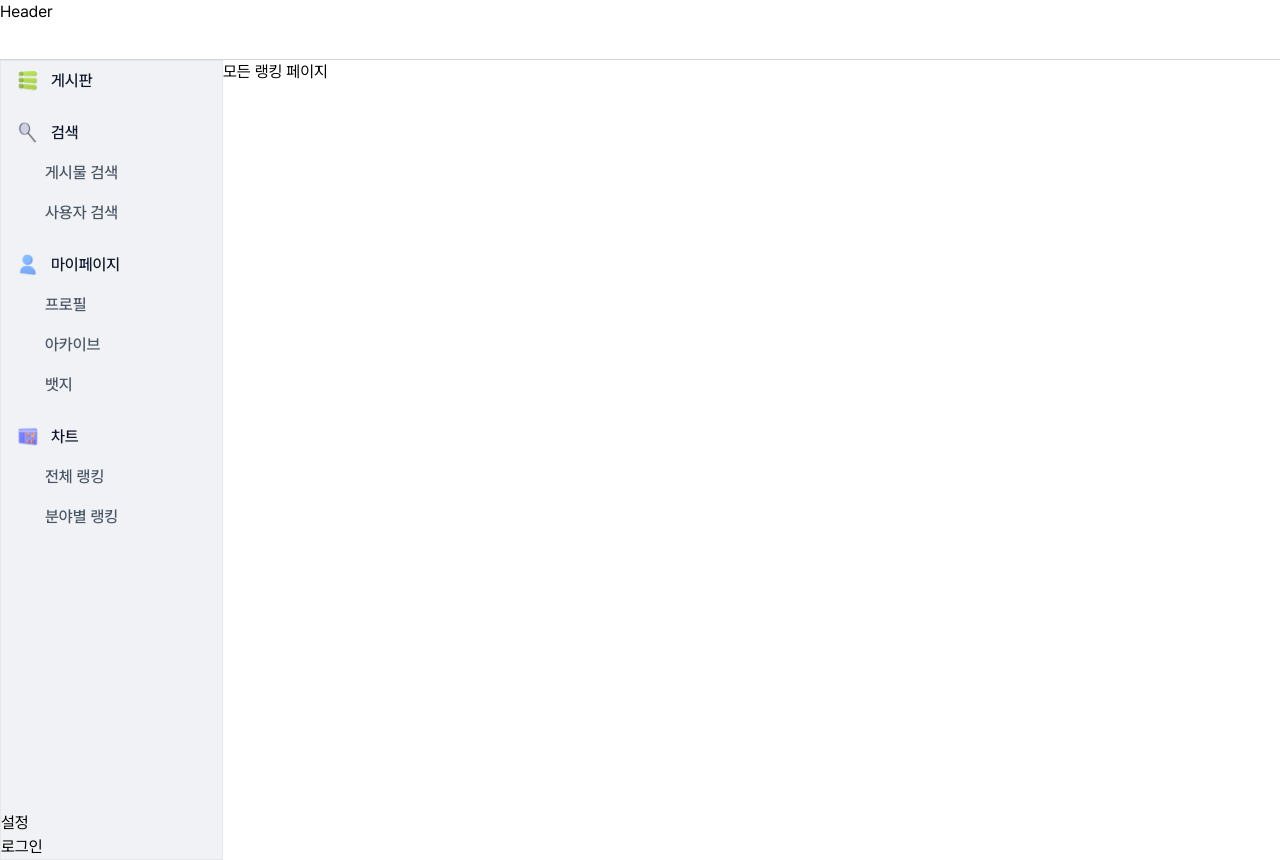
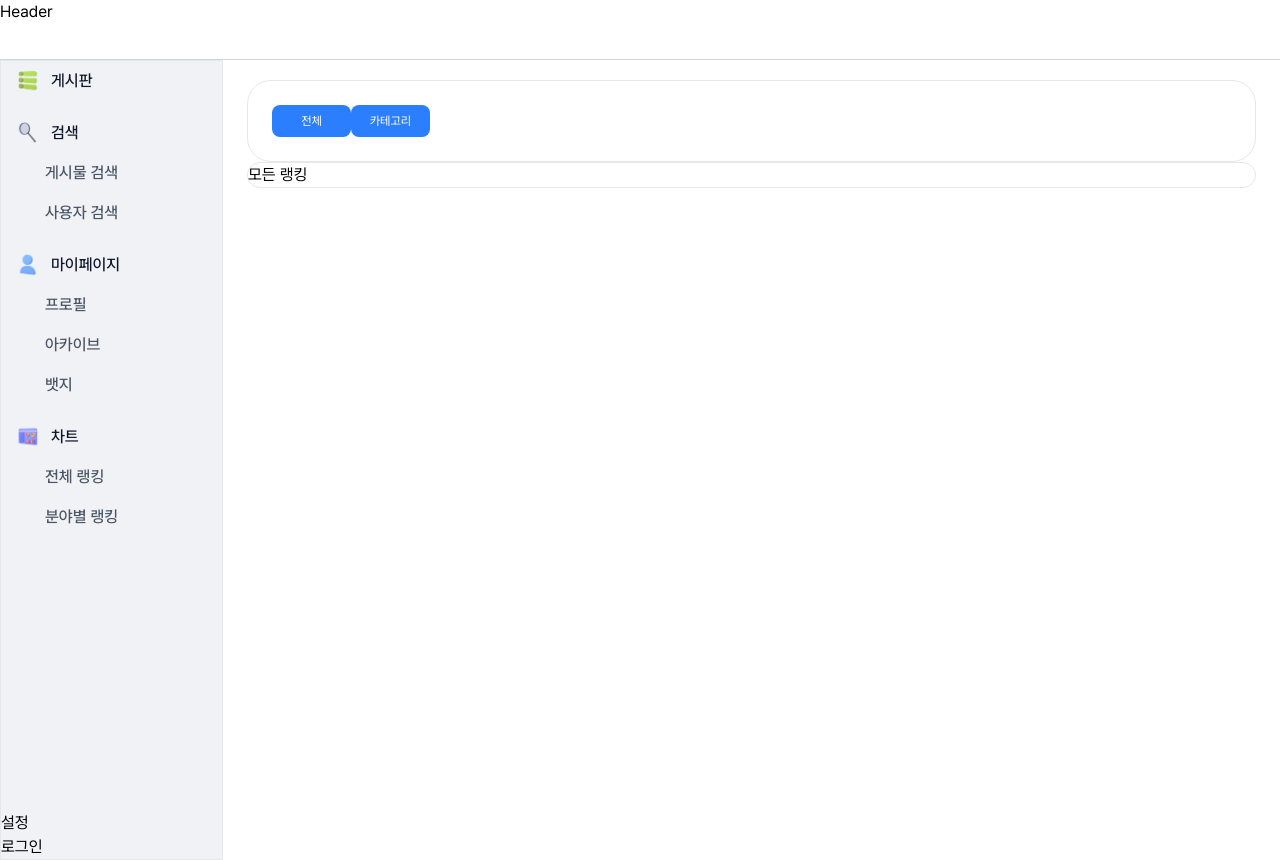
Before and after one commit to prgrms-fe-devcourse/FE7-PROJECT3-TEAM-2, a Next.js app: page /chart/all-rank in a window 1280 px wide. Built offline with nearby package versions, Linux system fonts and the light colour scheme.

Commit message:
feat: chart 페이지 기본 레이아웃 구성

```diff
--- a/src/app/chart/all-rank/page.tsx
+++ b/src/app/chart/all-rank/page.tsx
@@ -1,3 +1,5 @@
+import ResponsiveContainer from "@/components/common/ResponsiveContainer";
+
 export default function page() {
-  return <div>모든 랭킹 페이지</div>;
+  return <ResponsiveContainer className="w-full">{<h1>모든 랭킹</h1>}</ResponsiveContainer>;
 }
--- /dev/null
+++ b/src/app/chart/layout.tsx
@@ -0,0 +1,16 @@
+import { Button } from "@/components/common/Button";
+import ResponsiveContainer from "@/components/common/ResponsiveContainer";
+
+export default function ChartLayout({ children }: { children: React.ReactNode }) {
+  return (
+    <div className="flex w-full flex-col px-6 py-5">
+      <ResponsiveContainer className="w-full">
+        <div className="w-full p-6">
+          <Button size="small">전체</Button>
+          <Button size="small">카테고리</Button>
+        </div>
+      </ResponsiveContainer>
+      {children}
+    </div>
+  );
+}
--- a/src/app/chart/page.tsx
+++ b/src/app/chart/page.tsx
@@ -1,3 +1,5 @@
+import { redirect } from "next/navigation";
+
 export default function page() {
-  return <div>차트 페이지</div>;
+  redirect("/chart/all-rank");
 }
```
